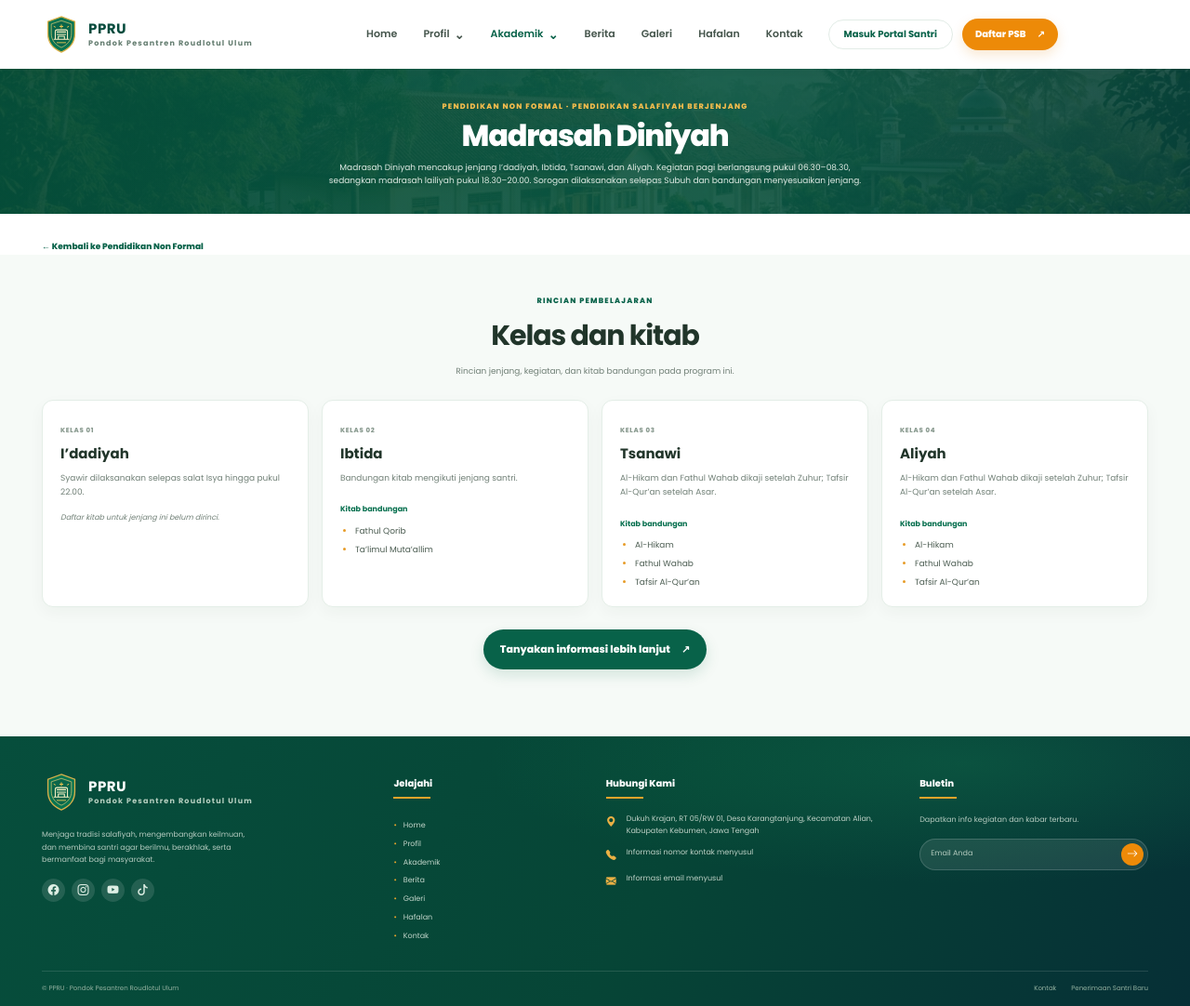
After one commit to IKOO-INC/PPRU, a Flask app: page /akademik/program/madrasah-diniyah in a window 1280 px wide. The commit adds this page. Shown: the whole page at 93% size. Run offline with Flask 3, Linux system fonts and the light colour scheme; some libraries are stand-ins or nearby versions.

Commit message:
Add editable Madrasah Diniyah class details
Co-authored-by: arena-agent <297053741+arena-agent@users.noreply.github.com>

```diff
--- a/app.py
+++ b/app.py
@@ -75,6 +75,7 @@ ACADEMIC_PROGRAM_TYPE_SLUGS = {
     "non_formal": "non-formal",
 }
 PROFILE_CONTENT_REVISION = "musyawarah-profil-2026-v2"
+ACADEMIC_PROGRAM_DETAILS_REVISION = "madrasah-diniyah-details-2026-v1"
 PROFILE_PROGRAM_ALIASES = {
     "Pendidikan Formal SMP & SMK": {"SPM (Muadalah)"},
     "Madrasah Diniyah": {"Diniyah Takmiliyah"},
@@ -497,7 +498,7 @@ def _merge_profile_programs(current_programs, seed_programs):
         if match_index is not None:
             existing = current_programs[match_index]
             consumed.add(match_index)
-            for key in ("id", "number", "color", "icon", "logo", "info_url"):
+            for key in ("id", "number", "color", "icon", "logo", "info_url", "class_details"):
                 if key in existing and existing[key] not in (None, ""):
                     updated_program[key] = copy.deepcopy(existing[key])
         merged.append(updated_program)
@@ -566,6 +567,96 @@ def _apply_profile_content_revision(content, seed_content):
         content["faq"] = copy.deepcopy(seed_faq)
 
     content["_profile_content_revision"] = PROFILE_CONTENT_REVISION
+    return True
+
+
+def _parse_program_class_details(value):
+    """Parse one class per line: name | note/schedule | kitab 1; kitab 2."""
+    entries = []
+    seen_names = set()
+    text = str(value or "").replace("\r\n", "\n").replace("\r", "\n")
+    for line in text.split("\n"):
+        line = line.strip()
+        if not line or line.startswith("#"):
+            continue
+        parts = [part.strip() for part in line.split("|", 2)]
+        name = parts[0][:120].strip()
+        if not name or name.casefold() in seen_names:
+            continue
+        seen_names.add(name.casefold())
+        note = parts[1][:500].strip() if len(parts) > 1 else ""
+        kitabs = []
+        if len(parts) > 2:
+            for item in parts[2].split(";"):
+                item = item.strip().lstrip("•-* ").strip()
+                if item and item.casefold() not in {entry.casefold() for entry in kitabs}:
+                    kitabs.append(item[:160])
+        entries.append({
+            "name": name,
+            "description": note,
+            "kitabs_label": "Kitab bandungan",
+            "kitabs": kitabs[:30],
+        })
+        if len(entries) >= 30:
+            break
+    return entries
+
+
+def _format_program_class_details(value):
+    """Format class details into the editable one-class-per-line admin syntax."""
+    lines = []
+    for item in value if isinstance(value, list) else []:
+        if not isinstance(item, dict):
+            continue
+        name = str(item.get("name", "")).strip()
+        if not name:
+            continue
+        note = str(item.get("description", "")).strip()
+        kitabs = item.get("kitabs", [])
+        if not isinstance(kitabs, list):
+            kitabs = _split_list_lines(kitabs)
+        lines.append(f"{name} | {note} | {'; '.join(str(book).strip() for book in kitabs if str(book).strip())}")
+    return "\n".join(lines)
+
+
+def _apply_academic_program_details_revision(content, seed_content):
+    """Seed the first Madrasah Diniyah class-and-book details once, leaving later edits alone."""
+    if not isinstance(content, dict) or not isinstance(seed_content, dict):
+        return False
+    if content.get("_academic_program_details_revision") == ACADEMIC_PROGRAM_DETAILS_REVISION:
+        return False
+    seed_programs = seed_content.get("programs")
+    if not isinstance(seed_programs, list):
+        return False
+    seed_program = next(
+        (
+            item for item in seed_programs
+            if isinstance(item, dict)
+            and _normalize_profile_program_title(item.get("title"))
+            == _normalize_profile_program_title("Madrasah Diniyah")
+        ),
+        None,
+    )
+    if not seed_program:
+        return False
+    programs = content.get("programs")
+    if not isinstance(programs, list):
+        return False
+    target = next(
+        (
+            item for item in programs
+            if isinstance(item, dict)
+            and _normalize_profile_program_title(item.get("title"))
+            == _normalize_profile_program_title(seed_program.get("title"))
+        ),
+        None,
+    )
+    if target is None:
+        return False
+    for field in ("description", "class_details"):
+        if field in seed_program:
+            target[field] = copy.deepcopy(seed_program[field])
+    content["_academic_program_details_revision"] = ACADEMIC_PROGRAM_DETAILS_REVISION
     return True
 
 
@@ -670,6 +761,7 @@ def create_app(test_config=None):
         content = store.load()
         needs_save = _migrate_legacy_hafalan_preferences(content)
         needs_save = _apply_profile_content_revision(content, profile_seed_content) or needs_save
+        needs_save = _apply_academic_program_details_revision(content, profile_seed_content) or needs_save
         site = content.get("site")
         if isinstance(site, dict):
             if site.get("login_url") in (None, "", "/masuk"):
@@ -695,6 +787,31 @@ def create_app(test_config=None):
             kitabs_label = str(program.get("kitabs_label", "Kitab yang dipelajari") or "Kitab yang dipelajari").strip()
             if program.get("kitabs_label") != kitabs_label or "kitabs_label" not in program:
                 program["kitabs_label"] = kitabs_label
+                needs_save = True
+            raw_class_details = program.get("class_details", [])
+            normalized_class_details = []
+            if isinstance(raw_class_details, list):
+                for class_item in raw_class_details:
+                    if not isinstance(class_item, dict):
+                        continue
+                    class_name = str(class_item.get("name", "")).strip()[:120]
+                    if not class_name:
+                        continue
+                    class_kitabs = class_item.get("kitabs", [])
+                    if not isinstance(class_kitabs, list):
+                        class_kitabs = _split_list_lines(class_kitabs)
+                    normalized_class_details.append({
+                        **class_item,
+                        "name": class_name,
+                        "description": str(class_item.get("description", "")).strip()[:500],
+                        "kitabs_label": str(class_item.get("kitabs_label", "Kitab bandungan") or "Kitab bandungan").strip()[:80],
+                        "kitabs": [str(book).strip()[:160] for book in class_kitabs if str(book).strip()][:30],
+                    })
+            if "class_details" in program and program.get("class_details") != normalized_class_details:
+                program["class_details"] = normalized_class_details
+                needs_save = True
+            elif "class_details" not in program and normalized_class_details:
+                program["class_details"] = normalized_class_details
                 needs_save = True
             program["info_url"] = _safe_public_link(program.get("info_url", "/kontak"))
             logo = _safe_program_logo(program.get("logo", ""))
@@ -746,6 +863,9 @@ def create_app(test_config=None):
 
     def page_context(active_page, **extra):
         content = _without_admin_users(public_content(load_content()))
+        for program in content.get("programs", []):
+            if isinstance(program, dict) and program.get("class_details"):
+                program["detail_url"] = f"/akademik/program/{slugify(program.get('title', ''))}"
         return {
             "site": content.get("site", {}),
             "data": content,
@@ -998,6 +1118,26 @@ def create_app(test_config=None):
             "programs.html",
             **academic_page_context(selected_education_type=selected_education_type),
         )
+
+    @app.get("/akademik/program/<program_slug>")
+    def academic_program_detail(program_slug):
+        context = page_context("programs")
+        program = next(
+            (
+                item for item in context["data"].get("programs", [])
+                if isinstance(item, dict)
+                and slugify(item.get("title", "")) == program_slug
+                and item.get("class_details")
+            ),
+            None,
+        )
+        if program is None:
+            abort(404)
+        education_type = _normalize_academic_program_type(program.get("education_type"), program.get("category", ""))
+        context["program"] = program
+        context["education_type_label"] = ACADEMIC_PROGRAM_TYPE_LABELS[education_type]
+        context["back_url"] = f"/akademik/{ACADEMIC_PROGRAM_TYPE_SLUGS[education_type]}"
+        return render_template("academic_program_detail.html", **context)
 
     @app.get("/berita")
     def news():
@@ -1469,6 +1609,8 @@ def create_app(test_config=None):
                 "description": "",
                 "kitabs_label": "Materi utama",
                 "kitabs": [],
+                "class_details": [],
+                "class_details_text": "",
                 "info_url": "/kontak",
                 "education_type": education_type,
                 "icon": "book",
@@ -1493,6 +1635,7 @@ def create_app(test_config=None):
         if found is None:
             abort(404)
         index, item = found
+        item = {**item, "class_details_text": _format_program_class_details(item.get("class_details", []))}
         return render_template(
             "admin_academic_program_form.html",
             site=content.get("site", {}),
@@ -1516,6 +1659,9 @@ def create_app(test_config=None):
         kitabs = _split_list_lines(request.form.get("kitabs", ""))
         kitabs_label_field_provided = "kitabs_label" in request.form
         kitabs_label = request.form.get("kitabs_label", "").strip() or "Kitab yang dipelajari"
+        class_details_field_provided = "class_details" in request.form
+        class_details_text = request.form.get("class_details", "")
+        class_details = _parse_program_class_details(class_details_text)
         submitted_education_type = request.form.get("education_type", "").strip()
         education_type = (
             submitted_education_type
@@ -1553,6 +1699,7 @@ def create_app(test_config=None):
             "description": description,
             "kitabs_label": kitabs_label,
             "kitabs": kitabs,
+            "class_details": class_details,
             "info_url": info_url,
             "icon": icon,
             "logo": logo,
@@ -1563,7 +1710,7 @@ def create_app(test_config=None):
                 "admin_academic_program_form.html",
                 site=page_content.get("site", {}),
                 data=page_content,
-                item=item,
+                item={**item, "class_details_text": class_details_text},
                 item_id=item_id,
                 icon_options=ACADEMIC_PROGRAM_ICON_OPTIONS,
                 error=error,
@@ -1581,6 +1728,8 @@ def create_app(test_config=None):
             existing = programs[existing_index] if existing_index is not None else {}
             if existing_index is not None and not kitabs_label_field_provided:
                 item["kitabs_label"] = existing.get("kitabs_label", "Kitab yang dipelajari")
+            if existing_index is not None and not class_details_field_provided:
+                item["class_details"] = existing.get("class_details", [])
             if existing_index is not None and not icon_field_provided:
                 item["icon"] = existing.get("icon", "book")
             if existing_index is not None and not logo_field_provided:
--- a/static/css/style.css
+++ b/static/css/style.css
@@ -227,6 +227,20 @@ button, a { -webkit-tap-highlight-color: transparent; }
 .academic-program-group-heading { display: flex; justify-content: space-between; align-items: flex-end; gap: 15px; margin-bottom: 18px; }
 .academic-program-group-heading h2 { margin: 5px 0 0; color: #21352a; font-size: clamp(21px, 2.7vw, 29px); letter-spacing: -.035em; }
 .academic-program-group-heading .text-link { flex: 0 0 auto; }
+.academic-program-detail-section { padding-top: 36px; background: #f6faf7; }
+.academic-program-detail-heading { max-width: 650px; margin: 0 auto 22px; text-align: center; }
+.academic-program-detail-heading h2 { margin: 5px 0 7px; color: #21352a; font-size: clamp(22px, 3vw, 30px); letter-spacing: -.035em; }
+.academic-program-detail-heading p { margin: 0; color: #718077; font-size: 9px; line-height: 1.7; }
+.academic-class-grid { display: grid; grid-template-columns: repeat(auto-fit, minmax(min(100%, 260px), 1fr)); gap: 14px; }
+.academic-class-card { min-width: 0; padding: 18px 19px; background: #fff; border: 1px solid #e4eee7; border-radius: 12px; box-shadow: 0 6px 17px rgba(21,54,37,.04); }
+.academic-class-index { color: #8a9b90; font-size: 7px; font-weight: 800; letter-spacing: .1em; text-transform: uppercase; }
+.academic-class-card h3 { margin: 5px 0 7px; color: #21352a; font-size: 15px; }
+.academic-class-card p { margin: 0 0 12px; color: #718077; font-size: 9px; line-height: 1.7; }
+.academic-class-card > strong { color: #08704f; font-size: 8px; }
+.academic-class-card ul { display: grid; gap: 6px; margin: 8px 0 0; padding-left: 16px; color: #4c5d52; font-size: 9px; line-height: 1.55; }
+.academic-class-card li::marker { color: #e79b27; }
+.academic-class-card .academic-class-empty { margin: 9px 0 0; font-size: 8px; font-style: italic; }
+.academic-program-detail-footer { display: flex; justify-content: center; margin-top: 24px; }
 .academic-note { padding: 23px 0; color: #eaf5ee; background: #08704f; }
 .academic-note .container { display: flex; justify-content: space-between; align-items: center; gap: 18px; }
 .academic-note p { margin: 0; font-size: 9px; }
--- /dev/null
+++ b/templates/academic_program_detail.html
@@ -0,0 +1,39 @@
+{% extends "base.html" %}
+{% block title %}{{ program.title }} · Akademik · {{ site.name }}{% endblock %}
+{% block content %}
+<section class="page-banner page-banner--compact">
+  <div class="container page-banner-content">
+    <span class="light-eyebrow">{{ education_type_label }} · {{ program.category|default('Program pendidikan') }}</span>
+    <h1>{{ program.title }}</h1>
+    <p>{{ program.description }}</p>
+  </div>
+</section>
+<section class="academic-program-menu-section">
+  <div class="container"><a class="text-link" href="{{ back_url }}">← Kembali ke {{ education_type_label }}</a></div>
+</section>
+<section class="section academic-program-detail-section">
+  <div class="container">
+    <header class="academic-program-detail-heading">
+      <span class="section-eyebrow">Rincian pembelajaran</span>
+      <h2>Kelas dan kitab</h2>
+      <p>Rincian jenjang, kegiatan, dan kitab bandungan pada program ini.</p>
+    </header>
+    <div class="academic-class-grid">
+      {% for class_item in program.class_details %}
+      <article class="academic-class-card">
+        <span class="academic-class-index">Kelas {{ '%02d'|format(loop.index) }}</span>
+        <h3>{{ class_item.name }}</h3>
+        {% if class_item.description %}<p>{{ class_item.description }}</p>{% endif %}
+        {% if class_item.kitabs %}
+        <strong>{{ class_item.get('kitabs_label', 'Kitab bandungan') }}</strong>
+        <ul>{% for kitab in class_item.kitabs %}<li>{{ kitab }}</li>{% endfor %}</ul>
+        {% else %}
+        <p class="academic-class-empty">Daftar kitab untuk jenjang ini belum dirinci.</p>
+        {% endif %}
+      </article>
+      {% endfor %}
+    </div>
+    <div class="academic-program-detail-footer"><a class="button button--green" href="/kontak">Tanyakan informasi lebih lanjut <span aria-hidden="true">↗</span></a></div>
+  </div>
+</section>
+{% endblock %}
--- a/templates/admin_academic.html
+++ b/templates/admin_academic.html
@@ -26,7 +26,7 @@
       <div class="academic-admin-list">
         {% for item in programs %}
         <article class="academic-admin-item">
-          <div class="academic-admin-item-main"><div class="academic-admin-program-identity"><span class="academic-admin-program-icon" aria-hidden="true">{% if item.logo %}<img src="{{ item.logo }}" alt="">{% else %}<i class="fa-solid fa-{{ item.icon|default('book') }}"></i>{% endif %}</span><div><span class="program-category">{{ item.category|default('Program pendidikan') }}</span><h3>{{ item.title }}</h3></div></div><p>{{ item.description }}</p><div class="academic-admin-kitabs"><strong>{{ item.get('kitabs_label', 'Kitab yang dipelajari') }}:</strong> {% if item.kitabs %}{{ item.kitabs|join(', ') }}{% else %}belum diisi{% endif %}</div></div>
+          <div class="academic-admin-item-main"><div class="academic-admin-program-identity"><span class="academic-admin-program-icon" aria-hidden="true">{% if item.logo %}<img src="{{ item.logo }}" alt="">{% else %}<i class="fa-solid fa-{{ item.icon|default('book') }}"></i>{% endif %}</span><div><span class="program-category">{{ item.category|default('Program pendidikan') }}</span><h3>{{ item.title }}</h3></div></div><p>{{ item.description }}</p><div class="academic-admin-kitabs"><strong>{{ item.get('kitabs_label', 'Kitab yang dipelajari') }}:</strong> {% if item.kitabs %}{{ item.kitabs|join(', ') }}{% else %}belum diisi{% endif %}</div>{% if item.class_details %}<div class="academic-admin-kitabs"><strong>Rincian informasi:</strong> {{ item.class_details|length }} kelas berisi keterangan dan kitab</div>{% endif %}</div>
           <div class="academic-admin-actions"><a href="{{ url_for('admin_academic_program_edit', item_id=item.admin_id) }}">Edit</a><form method="post" action="{{ url_for('admin_academic_program_delete', item_id=item.admin_id) }}" data-confirm-delete><input type="hidden" name="csrf_token" value="{{ csrf_token() }}"><button type="submit">Hapus</button></form></div>
         </article>
         {% else %}<div class="admin-news-empty">Belum ada program di menu {{ 'Pendidikan Formal' if tab == 'formal' else 'Pendidikan Non Formal' }}. Tambahkan kelas melalui tombol di atas.</div>{% endfor %}
--- a/templates/admin_academic_program_form.html
+++ b/templates/admin_academic_program_form.html
@@ -16,7 +16,8 @@
     <label class="admin-field"><span>Keterangan program *</span><textarea name="description" rows="4" required maxlength="1200" placeholder="Jelaskan tujuan dan kegiatan kelas.">{{ item.get('description', '') }}</textarea></label>
     <label class="admin-field"><span>Judul daftar materi *</span><input type="text" name="kitabs_label" value="{{ item.get('kitabs_label', 'Kitab yang dipelajari') }}" required maxlength="80" placeholder="Contoh: Jenjang belajar atau Kitab bandungan"></label>
     <label class="admin-field"><span>Kitab, materi, atau jenjang program *</span><textarea name="kitabs" rows="6" required placeholder="Satu pokok per baris">{{ item.get('kitabs', [])|join('\n') if item.get('kitabs') is iterable and item.get('kitabs') is not string else item.get('kitabs', '') }}</textarea><small>Masukkan satu kitab, kurikulum, materi, atau jenjang per baris. Baris baru atau koma akan dipisahkan menjadi daftar.</small></label>
-    <label class="admin-field"><span>Tautan tombol “Informasi lebih lanjut”</span><input type="text" name="info_url" value="{{ item.get('info_url', '/kontak') }}" placeholder="/kontak atau https://..."><small>Gunakan path halaman pesantren atau tautan HTTPS.</small></label>
+    <label class="admin-field"><span>Rincian kelas dan kitab (opsional)</span><textarea name="class_details" rows="8" placeholder="Ibtida | Bandungan sesuai jenjang | Fathul Qorib; Ta’limul Muta’allim">{{ item.get('class_details_text', '') }}</textarea><small>Satu kelas per baris dengan format <strong>Nama kelas | keterangan/jadwal | kitab 1; kitab 2</strong>. Contoh: Ibtida | Bandungan sesuai jenjang | Fathul Qorib; Ta’limul Muta’allim. Baris ini akan tampil pada tombol “Informasi lebih lanjut”.</small></label>
+    <label class="admin-field"><span>Tautan informasi cadangan</span><input type="text" name="info_url" value="{{ item.get('info_url', '/kontak') }}" placeholder="/kontak atau https://..."><small>Dipakai jika rincian kelas di atas belum diisi. Gunakan path halaman pesantren atau tautan HTTPS.</small></label>
     <div class="admin-news-form-actions"><span>Program akan tampil pada menu pendidikan yang dipilih setelah disimpan.</span><div><a class="admin-cancel-button" href="{{ url_for('admin_academic', tab=item.get('education_type', 'formal')) }}">Batal</a><button class="admin-save-button" type="submit">Simpan program</button></div></div>
   </form>
 </div></div></section>
--- a/templates/admission.html
+++ b/templates/admission.html
@@ -1,7 +1,7 @@
 {% extends "base.html" %}
 {% block title %}Penerimaan Santri Baru · {{ site.name }}{% endblock %}
 {% block content %}
-<section class="admission-hero"><img class="admission-bg" src="{{ data.admission.image or data.hero.image }}" alt=""><div class="admission-shade"></div><div class="container admission-hero-inner"><span class="hero-eyebrow"><i></i>{{ data.admission.eyebrow }}</span><h1>{{ data.admission.title }}</h1><p>{{ data.admission.description }}</p><div class="admission-programs">{% for item in data.programs %}<article><span class="admission-program-icon" aria-hidden="true">{% if item.logo %}<img class="admission-program-logo" src="{{ item.logo }}" alt="" loading="lazy">{% else %}<i class="fa-solid fa-{{ item.icon|default('book') }}"></i>{% endif %}</span><strong>{{ item.title }}</strong><span>{{ item.category|default('Program pendidikan') }}</span><a href="{{ '/akademik/formal' if item.education_type == 'formal' else '/akademik/non-formal' }}">Selengkapnya <i class="bi bi-arrow-up-right" aria-hidden="true"></i></a></article>{% else %}<p>Program pendidikan akan segera diperbarui.</p>{% endfor %}</div></div></section>
+<section class="admission-hero"><img class="admission-bg" src="{{ data.admission.image or data.hero.image }}" alt=""><div class="admission-shade"></div><div class="container admission-hero-inner"><span class="hero-eyebrow"><i></i>{{ data.admission.eyebrow }}</span><h1>{{ data.admission.title }}</h1><p>{{ data.admission.description }}</p><div class="admission-programs">{% for item in data.programs %}<article><span class="admission-program-icon" aria-hidden="true">{% if item.logo %}<img class="admission-program-logo" src="{{ item.logo }}" alt="" loading="lazy">{% else %}<i class="fa-solid fa-{{ item.icon|default('book') }}"></i>{% endif %}</span><strong>{{ item.title }}</strong><span>{{ item.category|default('Program pendidikan') }}</span><a href="{{ item.detail_url or ('/akademik/formal' if item.education_type == 'formal' else '/akademik/non-formal') }}">Selengkapnya <i class="bi bi-arrow-up-right" aria-hidden="true"></i></a></article>{% else %}<p>Program pendidikan akan segera diperbarui.</p>{% endfor %}</div></div></section>
 <section class="admission-steps-section" id="alur"><div class="container"><div class="section-title section-title--center"><span class="section-eyebrow">Langkah mudah</span><h2>Alur Pendaftaran Santri Baru</h2></div><div class="steps-grid">{% for step in data.admission.steps %}<article class="step-card"><span class="step-number">{{ step.number }}</span><h3>{{ step.title }}</h3><p>{{ step.description }}</p></article>{% endfor %}</div></div></section>
 <section class="requirements-section"><div class="container requirements-grid"><div class="requirements-image"><img src="{{ site.placeholder_image }}" alt="Lingkungan pesantren" loading="lazy"></div><div class="requirements-copy"><span class="section-eyebrow">Persyaratan</span><h2>Syarat Pendaftaran</h2>{% for requirement in data.admission.requirements %}<article><span aria-hidden="true">✓</span><div><strong>{{ requirement.title }}</strong><p>{{ requirement.description }}</p></div></article>{% endfor %}</div></div></section>
 <section class="admission-cta"><div class="admission-cta-card"><span class="section-eyebrow">Siap bergabung?</span><h2>Daftarkan Diri Anda Sekarang</h2><p>Bergabunglah bersama kami untuk menumbuhkan generasi Qur’ani yang berakhlak mulia.</p><a class="button button--green" href="/kontak">Daftar Sekarang <span aria-hidden="true">↗</span></a><small>Informasi pendaftaran dapat berubah sesuai kebijakan pesantren.</small></div></section>
--- a/templates/base.html
+++ b/templates/base.html
@@ -10,7 +10,7 @@
   <link rel="stylesheet" href="{{ url_for('static', filename='vendor/bootstrap-icons/font/bootstrap-icons.min.css') }}?v=1.13.2">
   <link rel="stylesheet" href="{{ url_for('static', filename='vendor/fontawesome-free/css/fontawesome.min.css') }}?v=6.7.2">
   <link rel="stylesheet" href="{{ url_for('static', filename='vendor/fontawesome-free/css/solid.min.css') }}?v=6.7.2">
-  <link rel="stylesheet" href="{{ url_for('static', filename='css/style.css') }}?v=11">
+  <link rel="stylesheet" href="{{ url_for('static', filename='css/style.css') }}?v=12">
   {% block extra_head %}{% endblock %}
   <script defer src="{{ url_for('static', filename='js/app.js') }}?v=6"></script>
   {% block extra_scripts %}{% endblock %}
--- a/templates/partials/program_card.html
+++ b/templates/partials/program_card.html
@@ -6,5 +6,5 @@
   <h3>{{ program.title }}</h3>
   <p>{{ program.description }}</p>
   <div class="program-kitabs"><strong>{{ program.get('kitabs_label', 'Kitab yang dipelajari') }}</strong><ul>{% for kitab in program.kitabs|default([]) %}<li>{{ kitab }}</li>{% else %}<li>Informasi materi akan diumumkan.</li>{% endfor %}</ul></div>
-  <a class="button button--green button--small program-info-link" href="{{ program.info_url|default('/kontak') }}">Informasi lebih lanjut <span aria-hidden="true">↗</span></a>
+  <a class="button button--green button--small program-info-link" href="{{ program.detail_url or program.info_url|default('/kontak') }}">Informasi lebih lanjut <span aria-hidden="true">↗</span></a>
 </article>
```
Also changed, not shown: data/site.json (+41 -3 lines), preferensi.json (+41 -3 lines), tests/test_app.py (+60 -0 lines), README.md.
